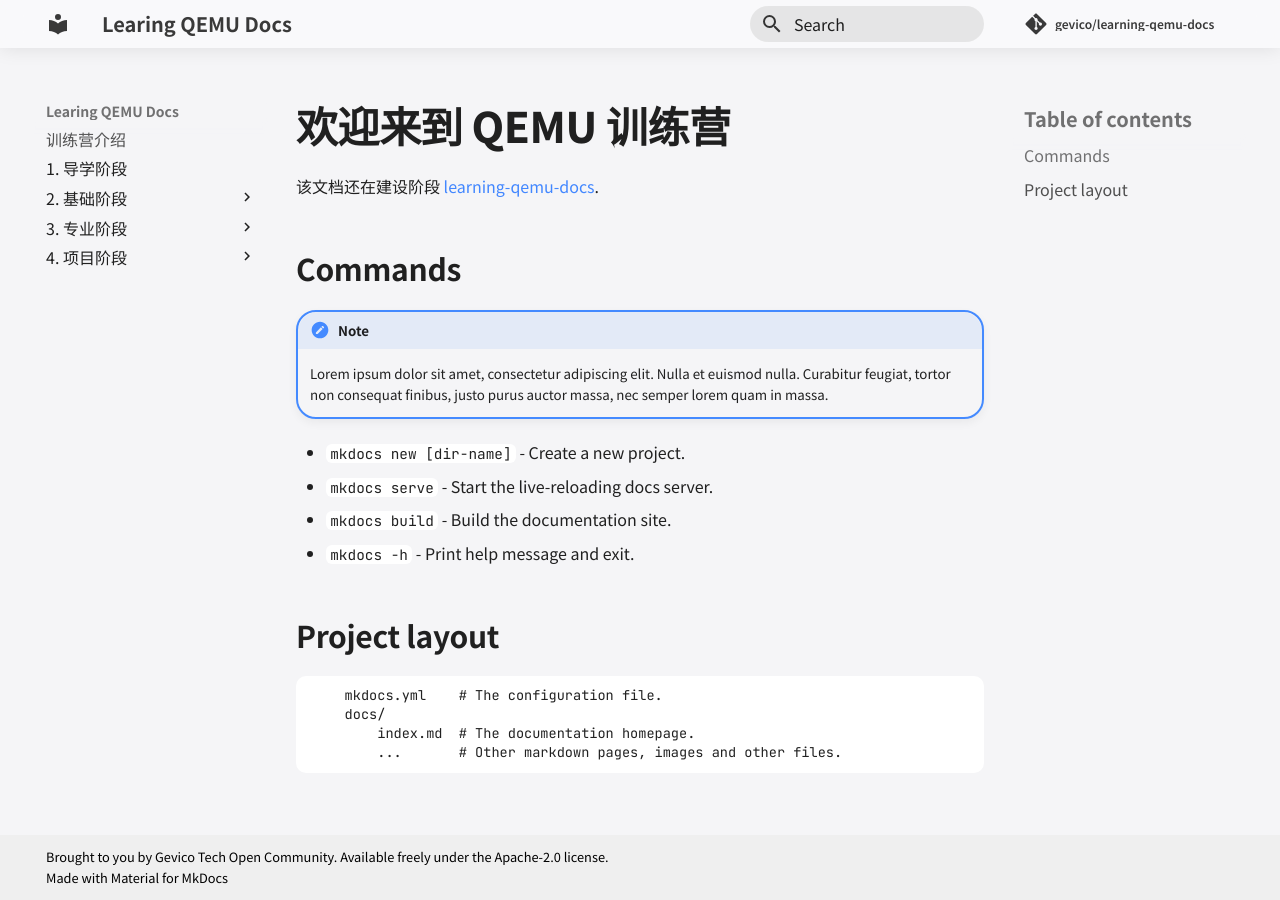
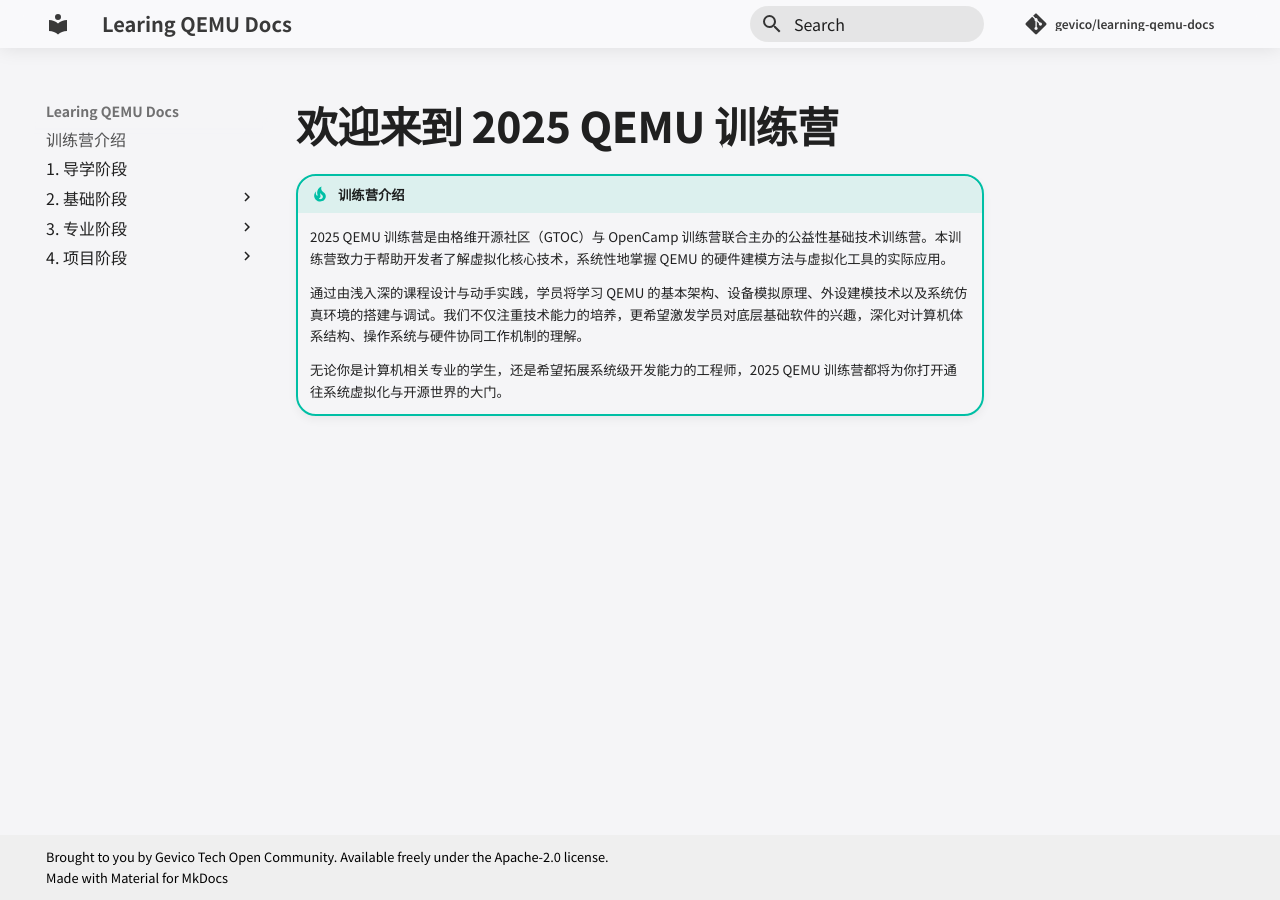
Before and after one commit to zevorn/learning-qemu-docs, an MkDocs documentation site: the page built from docs/index.md, in a window 1280 px wide. Built offline with MkDocs 1.6.1 and Material for MkDocs 9.7.7, drawn with Linux system fonts in a browser that asks for light colours; comment, search, counter and statistics services are not loaded.

Commit message:
docs: add qemu training camp intrdouction to index.md

````diff
--- a/docs/index.md
+++ b/docs/index.md
@@ -1,23 +1,9 @@
-# 欢迎来到 QEMU 训练营
+# 欢迎来到 2025 QEMU 训练营
 
-该文档还在建设阶段 [learning-qemu-docs](https://github.com/gevico/learning-qemu-docs).
+!!! tip "训练营介绍"
 
-## Commands
-!!! note
+    2025 QEMU 训练营是由格维开源社区（GTOC）与 OpenCamp 训练营联合主办的公益性基础技术训练营。本训练营致力于帮助开发者了解虚拟化核心技术，系统性地掌握 QEMU 的硬件建模方法与虚拟化工具的实际应用。
 
-    Lorem ipsum dolor sit amet, consectetur adipiscing elit. Nulla et euismod
-    nulla. Curabitur feugiat, tortor non consequat finibus, justo purus auctor
-    massa, nec semper lorem quam in massa.
+    通过由浅入深的课程设计与动手实践，学员将学习 QEMU 的基本架构、设备模拟原理、外设建模技术以及系统仿真环境的搭建与调试。我们不仅注重技术能力的培养，更希望激发学员对底层基础软件的兴趣，深化对计算机体系结构、操作系统与硬件协同工作机制的理解。
 
-* `mkdocs new [dir-name]` - Create a new project.
-* `mkdocs serve` - Start the live-reloading docs server.
-* `mkdocs build` - Build the documentation site.
-* `mkdocs -h` - Print help message and exit.
-
-## Project layout
-```
-    mkdocs.yml    # The configuration file.
-    docs/
-        index.md  # The documentation homepage.
-        ...       # Other markdown pages, images and other files.
-```
+    无论你是计算机相关专业的学生，还是希望拓展系统级开发能力的工程师，2025 QEMU 训练营都将为你打开通往系统虚拟化与开源世界的大门。
````
